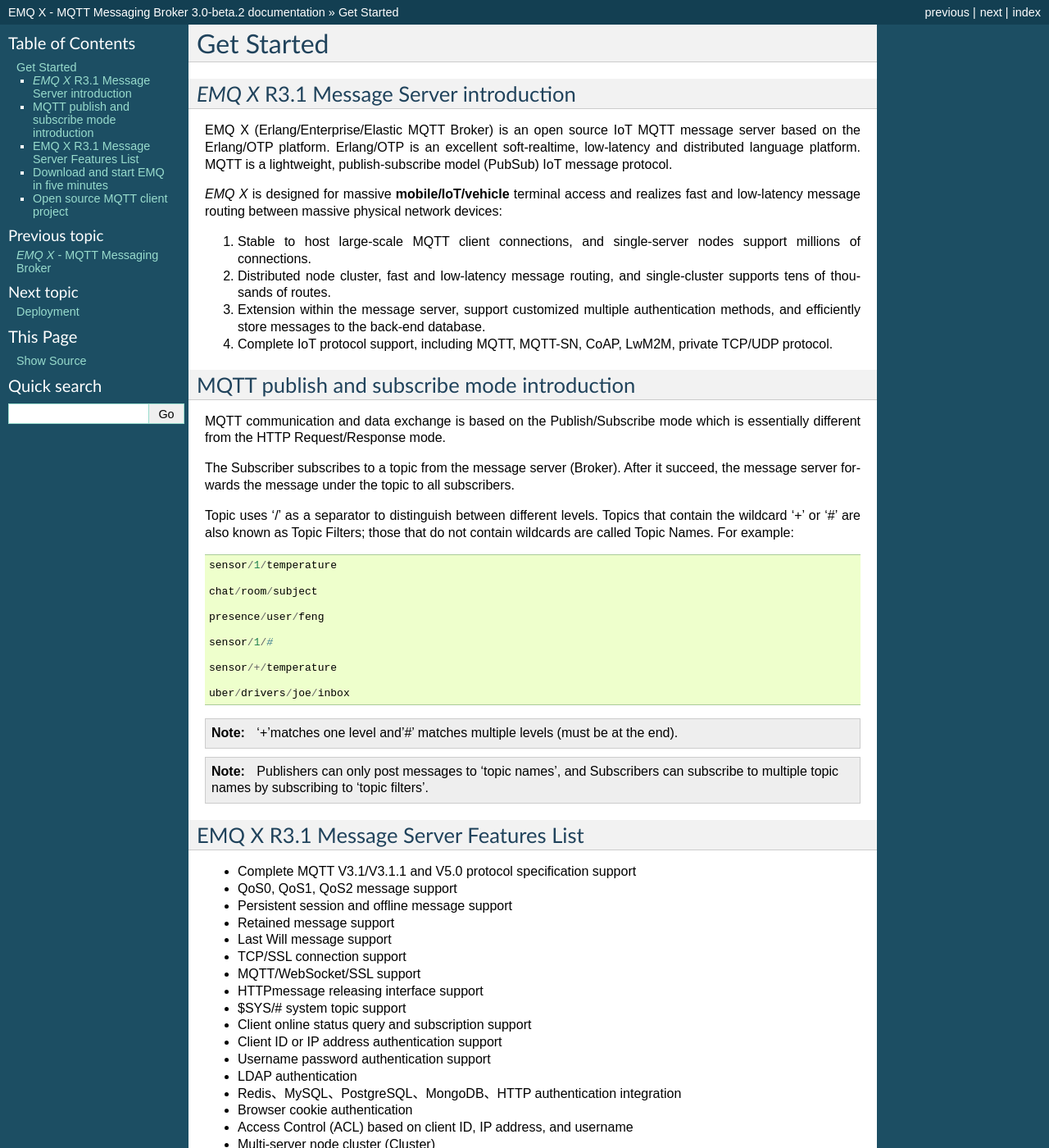
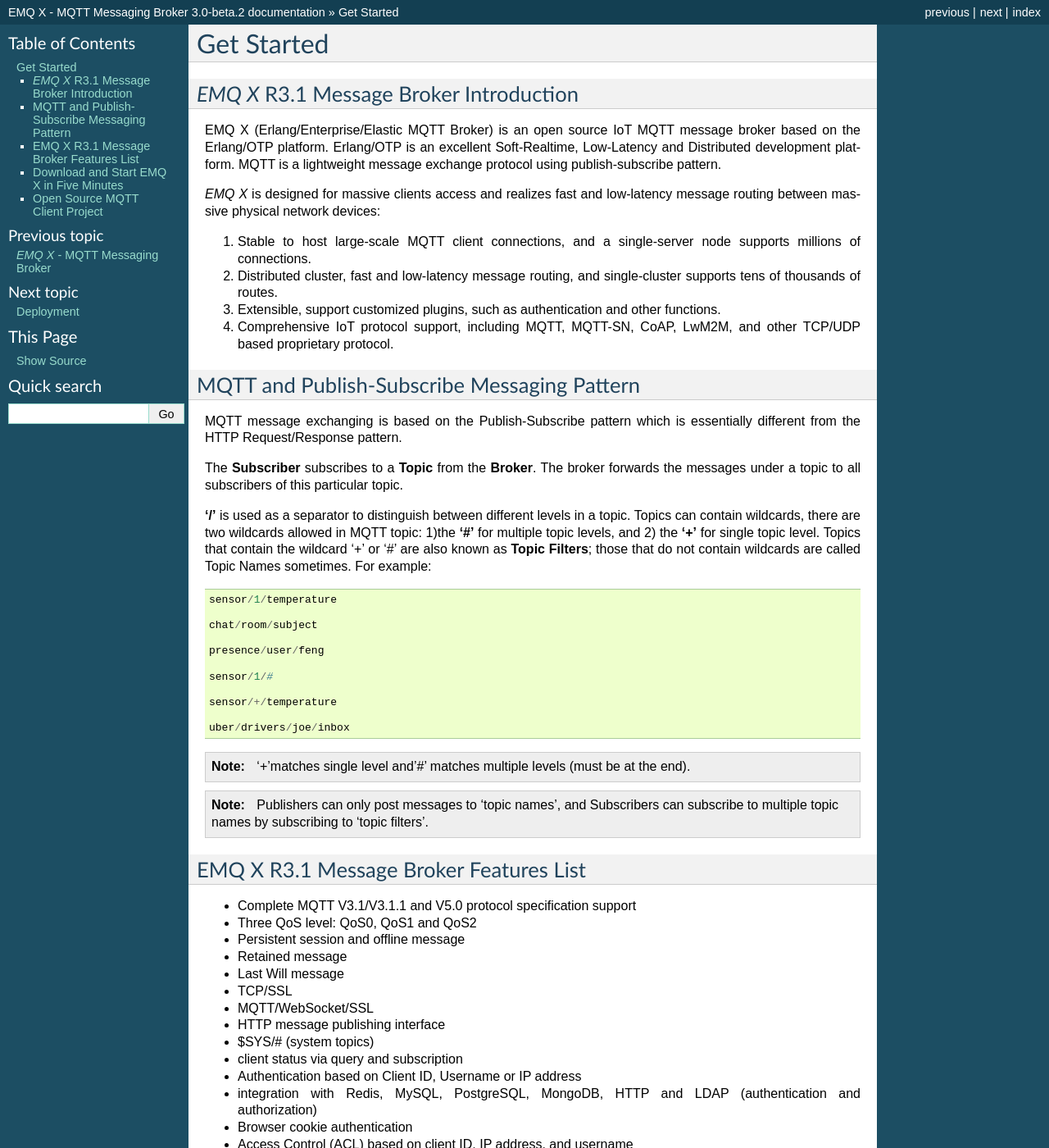
Before and after one commit to emqxarchive/emqx-docs-en, a Sphinx documentation site: the page built from source/getstarted.rst, in a window 1280 px wide and 1400 px high. Shown: the whole window at 82% size. Built offline with Sphinx 7.4.7, drawn with Linux system fonts in a browser that asks for light colours; some of the changed text lies outside the part shown.

Commit message:
Update getstarted.rst

```diff
--- a/source/getstarted.rst
+++ b/source/getstarted.rst
@@ -5,33 +5,33 @@
 Get Started
 ===========
 
--------------------------------------------
-*EMQ X* R3.1 Message Server introduction
--------------------------------------------
+----------------------------------------
+*EMQ X* R3.1 Message Broker Introduction
+----------------------------------------
 
-EMQ X (Erlang/Enterprise/Elastic MQTT Broker) is an open source IoT MQTT message server based on the Erlang/OTP platform. Erlang/OTP is an excellent soft-realtime, low-latency and distributed language platform. MQTT is a lightweight, publish-subscribe model (PubSub) IoT message protocol.
+EMQ X (Erlang/Enterprise/Elastic MQTT Broker) is an open source IoT MQTT message broker based on the Erlang/OTP platform. Erlang/OTP is an excellent Soft-Realtime, Low-Latency and Distributed development platform. MQTT is a lightweight message exchange protocol using publish-subscribe pattern.
 
-*EMQ X* is designed for massive **mobile/IoT/vehicle** terminal access and realizes fast and low-latency message routing between massive physical network devices:
+*EMQ X* is designed for massive clients access and realizes fast and low-latency message routing between massive physical network devices:
 
-1. Stable to host large-scale MQTT client connections, and single-server nodes support millions of connections.
+1. Stable to host large-scale MQTT client connections, and a single-server node supports millions of connections.
 
-2. Distributed node cluster, fast and low-latency message routing, and single-cluster supports tens of thousands of routes.
+2. Distributed cluster, fast and low-latency message routing, and single-cluster supports tens of thousands of routes.
 
-3. Extension within the message server, support customized multiple authentication methods, and efficiently store messages to the back-end database.
+3. Extensible, support customized plugins, such as authentication and other functions.
 
-4. Complete IoT protocol support, including MQTT, MQTT-SN, CoAP, LwM2M, private TCP/UDP protocol.
+4. Comprehensive IoT protocol support, including MQTT, MQTT-SN, CoAP, LwM2M, and other TCP/UDP based proprietary protocol.
 
 .. _mqtt_pubsub:
 
 --------------------------------------------
-MQTT publish and subscribe mode introduction
+MQTT and Publish-Subscribe Messaging Pattern
 --------------------------------------------
 
-MQTT communication and data exchange is based on the Publish/Subscribe mode which is essentially different from the HTTP Request/Response mode.
+MQTT message exchanging is based on the Publish-Subscribe pattern which is essentially different from the HTTP Request/Response pattern.
 
-The Subscriber subscribes to a topic from the message server (Broker). After it succeed, the message server forwards the message under the topic to all subscribers.
+The **Subscriber** subscribes to a **Topic** from the **Broker**. The broker forwards the messages under a topic to all subscribers of this particular topic.
 
-Topic uses '/' as a separator to distinguish between different levels. Topics that contain the wildcard '+' or '#' are also known as Topic Filters; those that do not contain wildcards are called Topic Names. For example::
+**'/'** is used as a separator to distinguish between different levels in a topic. Topics can contain wildcards, there are two wildcards allowed in MQTT topic: 1)the **'#'** for multiple topic levels, and 2) the **'+'** for single topic level. Topics that contain the wildcard '+' or '#' are also known as **Topic Filters**; those that do not contain wildcards are called Topic Names sometimes. For example::
 
     sensor/1/temperature
 
@@ -46,61 +46,60 @@
     uber/drivers/joe/inbox
 
 
-.. NOTE:: '+'matches one level and'#' matches multiple levels (must be at the end).
+.. NOTE:: '+'matches single level and'#' matches multiple levels (must be at the end).
 .. NOTE:: Publishers can only post messages to 'topic names', and Subscribers can subscribe to multiple topic names by subscribing to 'topic filters'.
 
 .. _features:
 
 ---------------------------------------
-EMQ X R3.1 Message Server Features List
+EMQ X R3.1 Message Broker Features List
 ---------------------------------------
 
 * Complete MQTT V3.1/V3.1.1 and V5.0 protocol specification support
-* QoS0, QoS1, QoS2 message support
-* Persistent session and offline message support
-* Retained message support
-* Last Will message support
-* TCP/SSL connection support
-* MQTT/WebSocket/SSL support
-* HTTPmessage releasing interface support
-* $SYS/#  system topic support
-* Client online status query and subscription support
-* Client ID or IP address authentication support
-* Username password authentication support
-* LDAP authentication
-* Redis、MySQL、PostgreSQL、MongoDB、HTTP authentication integration
+* Three QoS level: QoS0, QoS1 and QoS2
+* Persistent session and offline message
+* Retained message
+* Last Will message
+* TCP/SSL
+* MQTT/WebSocket/SSL
+* HTTP message publishing interface
+* $SYS/# (system topics)
+* client status via query and subscription
+* Authentication based on Client ID, Username or IP address
+* integration with Redis, MySQL, PostgreSQL, MongoDB, HTTP and LDAP (authentication and authorization)
 * Browser cookie authentication
 * Access Control (ACL) based on client ID, IP address, and username
-* Multi-server node cluster (Cluster)
-* Support multiple cluster discovery methods of manual, mcast, dns, etcd, k8s and other
-* Automatic healing of network partition
+* Cluster
+* Diverse cluster node discovery methods: manual, mcast, dns, etcd, k8s and etc
+* Auto healing of network split
 * Message rate limit
 * Connection rate limit
-* Configuring nodes by partition
-* Multi-server node bridge
-* MQTT Broker bridge support
+* Configuring nodes by zone
+* Bridging of multiple brokers via RPC
+* Bridging of multiple brokers via MQTT
 * Stomp protocol support
 * MQTT-SN protocol support
 * CoAP protocol support
-* Stomp/SockJS support
-* Publish ($delay/topic) delay
+* SockJS support
+* Delayed publish ($delay/topic)
 * Flapping detection
 * Blacklist support
-* Shared subscription($share/<group>/topic)
+* Shared subscription ($share/<group>/topic)
 * TLS/PSK support
-* Rule engine support
+* Rule engine
 
 .. _quick_start:
 
----------------------------------------
-Download and start EMQ in five minutes
----------------------------------------
+----------------------------------------
+Download and Start EMQ X in Five Minutes
+----------------------------------------
 
-Each version of EMQ X will release platform packages of CentOS, Ubuntu, Debian, FreeBSD, macOS, Windows, openSUSE  and Docker images.
+For each version EMQ X will be released as installation packages or zip packages for diverse OSes and platforms, including CentOS, Ubuntu, Debian, FreeBSD, macOS, Windows and etc. It is also available as Docker image.
 
 Download address: https://www.emqx.io/downloads/broker?osType=Linux
 
-Once the package is downloaded, it can be unzipped the startup directly, such as the Mac platform:
+
+Once the package is downloaded and installed (or unzipped), the EQM X is ready to start. Taking the zip package for Mac as an example:
 
 
 .. code-block:: bash
@@ -116,30 +115,30 @@
     # stop emqx
     ./bin/emqx stop
 
-After EMQ X is started, the MQTT client can access the system through port 1883. The running log output is in the directory of log/.
+After EMQ X is started, the MQTT client can connect to it through port 1883. By default, the running log is in the directory of ``log/``.
 
-EMQ X loads the dashboard plugin and launches the web management console by default. Users can view server running status, statistics, connections, sessions, topics, subscriptions, and plugins through the web console.
+EMQ X loads the Dashboard plugin and launches the web management console by default. Users can check the broker running status, statistics, connections, sessions, topics, subscriptions, and plugins through the web console.
 
-Console address: http://127.0.0.1:18083，default username: admin，password: public
+Console address: http://127.0.0.1:18083，default username: admin，password:public
 
 .. image:: ./_static/images/dashboard.png
 
 .. _mqtt_clients:
 
 --------------------------------
-Open source MQTT client project
+Open Source MQTT Client Project
 --------------------------------
 
 GitHub: https://github.com/emqtt
 
 +--------------------+------------------------------------+
-| `emqttc`_          | Erlang MQTT Client Library         |
+| `emqttc`_          | Erlang MQTT client library         |
 +--------------------+------------------------------------+
 | `CocoaMQTT`_       | Swift Language MQTT Client Library |
 +--------------------+------------------------------------+
-| `QMQTT`_           | QT framework MQTT Client Library   |
+| `QMQTT`_           | QT framework MQTT client library   |
 +--------------------+------------------------------------+
-| `emqtt_benchmark`_ | MQTT Benchmark Tool                |
+| `emqtt_benchmark`_ | MQTT connection and test tool      |
 +--------------------+------------------------------------+
 
 Eclipse Paho: https://www.eclipse.org/paho/
```
